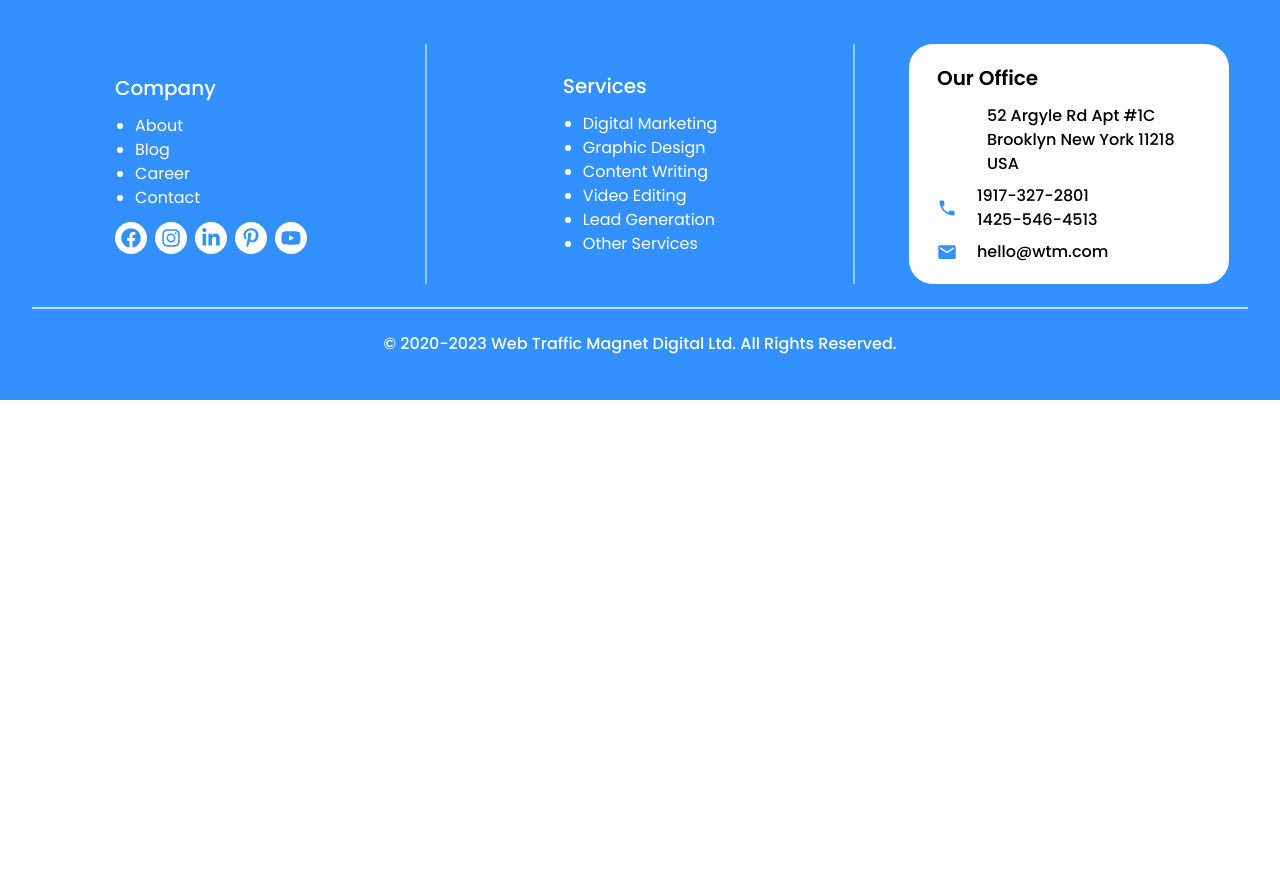
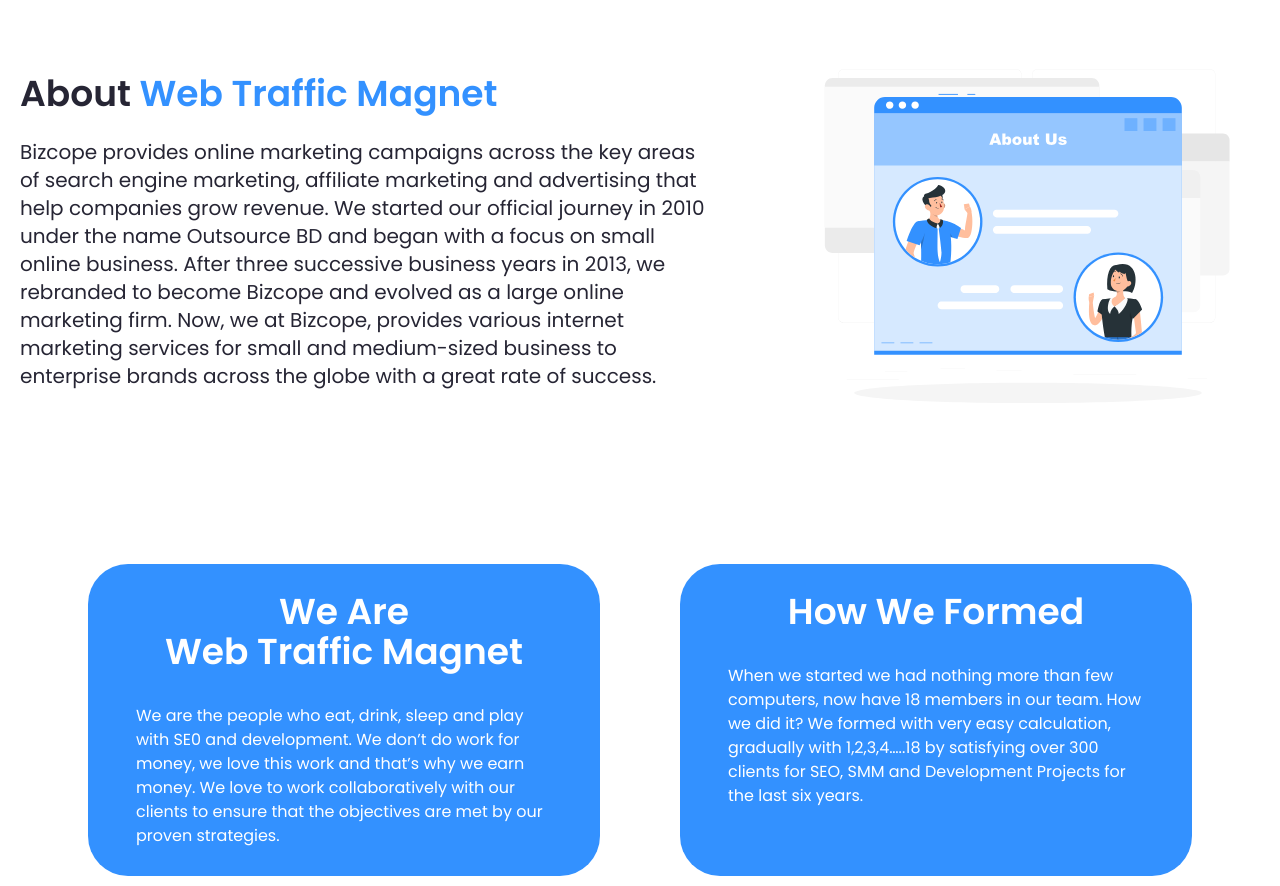
Before and after one commit to showrove-roy/web_traffic, a React (Vite) app: page /about in a window 1280 px wide. Shown: the part 800-1686 px from the top of the page. Before the commit the page ends 1200 px from the top, so only its background shows below. Built offline with nearby package versions, Linux system fonts and the light colour scheme; some icons are missing.

Commit message:
about page done

```diff
--- a/src/Pages/AboutUs/AboutUs.jsx
+++ b/src/Pages/AboutUs/AboutUs.jsx
@@ -1,14 +1,82 @@
 import { AboutUsHero } from "./AboutUsHero";
-
+import aboutUs from "../../assets/about-us.svg";
+import { BuildBrand } from "../../Components/BuildBrand/BuildBrand";
+import { GetInTouch } from "../../Components/GetInTouch/GetInTouch";
 
 export const AboutUs = () => {
   return (
     <>
       {/* About us hero section */}
       <AboutUsHero />
-      <section className='maxW1600'>
+      <section className='maxW1600 px-5'>
+        {/* web traffick details */}
+        <div className=' mt-10'>
+          <div className='flex flex-col md:flex-row-reverse justify-between md:gap-20 gap-0 items-center'>
+            <div className='md:w-2/5 w-full flex justify-center '>
+              <img src={`${aboutUs}`} alt='' className='max-w-md w-full' />
+            </div>
+            <div className='md:w-3/5 w-full'>
+              <h3 className='text-black-10 font-semibold md:text-4xl text-2xl md:text-left text-center'>
+                About
+                <span className='text-blue'>
+                  {" "}
+                  <br className='md:hidden block' />
+                  Web Traffic Magnet
+                </span>
+              </h3>
+              <p className='md:text-xl text-xs md:my-6 my-2 text-black-10 text-justify md:text-left max-w-lg md:max-w-none mx-auto'>
+                Bizcope provides online marketing campaigns across the key areas
+                of search engine marketing, affiliate marketing and advertising
+                that help companies grow revenue. We started our official
+                journey in 2010 under the name Outsource BD and began with a
+                focus on small online business. After three successive business
+                years in 2013, we rebranded to become Bizcope and evolved as a
+                large online marketing firm. Now, we at Bizcope, provides
+                various internet marketing services for small and medium-sized
+                business to enterprise brands across the globe with a great rate
+                of success.
+              </p>
+            </div>
+          </div>
+        </div>
 
+        {/* web traffick card */}
+        <div className='mt-24'>
+          <div className='flex flex-col sm:flex-row justify-center   md:gap-20 gap-5 items-stretch'>
+            {/* card 1 */}
+            <div className='bg-blue max-w-lg rounded-[40px] md:px-12 px-7 md:py-7 py-5 md:mx-0 mx-auto'>
+              <h4 className='text-white text-center md:text-4xl text-lg font-semibold leading-normal'>
+                We Are <br /> Web Traffic Magnet
+              </h4>
+              <p className='text-white md:text-base text-[10px] mt-8'>
+                We are the people who eat, drink, sleep and play with SE0 and
+                development. We don’t do work for money, we love this work and
+                that’s why we earn money. We love to work collaboratively with
+                our clients to ensure that the objectives are met by our proven
+                strategies.
+              </p>
+            </div>
+            {/* card 2 */}
+            <div className='bg-blue max-w-lg rounded-[40px] md:px-12 px-7 md:py-7 py-5 md:mx-0 mx-auto'>
+              <h4 className='text-white text-center md:text-4xl text-lg font-semibold leading-normal'>
+                How We Formed
+              </h4>
+              <p className='text-white md:text-base text-[10px] mt-8 pb-8'>
+                When we started we had nothing more than few computers, now have
+                18 members in our team. How we did it? We formed with very easy
+                calculation, gradually with 1,2,3,4…..18 by satisfying over 300
+                clients for SEO, SMM and Development Projects for the last six
+                years.
+              </p>
+            </div>
+          </div>
+        </div>
       </section>
+      {/* Build a brand Card */}
+     <BuildBrand/>
+
+     {/* get in touch */}
+     <GetInTouch/>
     </>
   );
 };
```
Also changed, not shown: src/assets/about-us.svg (added).
